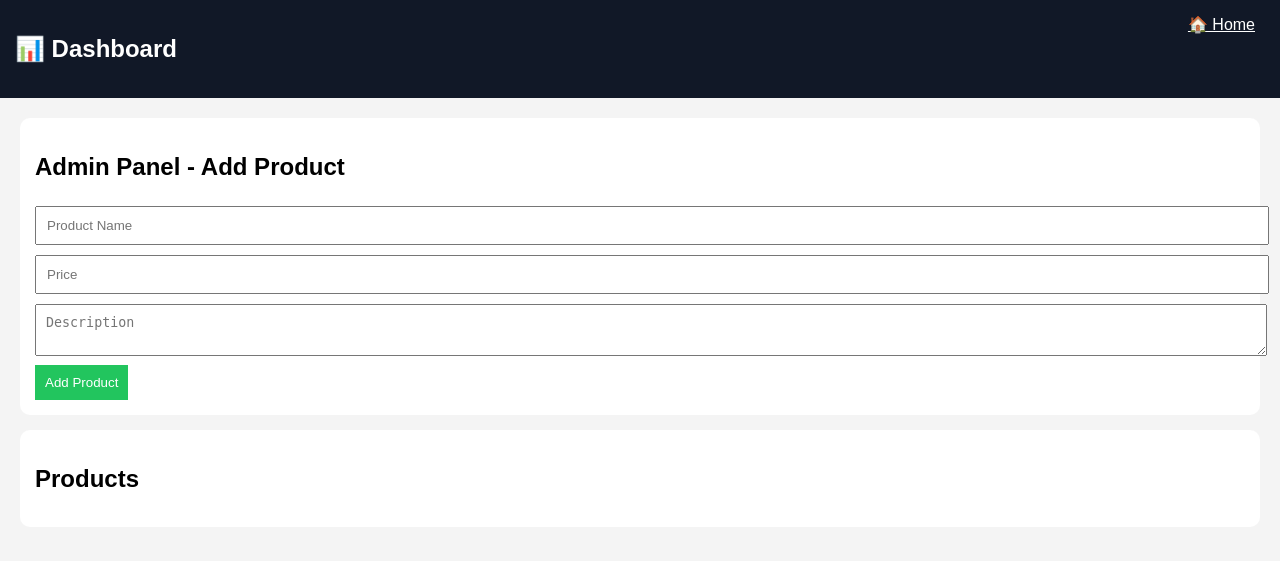
After one commit to mugambinewton985-art/my_store, a Flask app: template templates/dashboard.html in a window 1280 px wide. The commit adds this page. Shown: the top 561 px of the page. Run offline with Flask 3, Linux system fonts and the light colour scheme; the template is opened without the code that fills it, so the values that code supplies are empty.

Commit message:
added dashboard with admin panel inside

```diff
--- a/app.py
+++ b/app.py
@@ -153,3 +153,9 @@ def sitemap():
 @app.route('/google79512216d6a632fe.html')
 def google_verify():
     return "google-site-verification: @app.route('/http://google79512216d6a632fe.html/'"
+@app.route('/dashboard')
+def dashboard():
+    conn = get_db()
+    products = conn.execute("SELECT * FROM products").fetchall()
+    conn.close()
+    return render_template('dashboard.html', products=products)
--- /dev/null
+++ b/templates/dashboard.html
@@ -0,0 +1,98 @@
+<!DOCTYPE html>
+<html>
+<head>
+    <title>Hyper Store Kenya - Dashboard</title>
+
+    <style>
+        body {
+            margin: 0;
+            font-family: Arial;
+            background: #f4f4f4;
+        }
+
+        .topbar {
+            background: #111827;
+            color: white;
+            padding: 15px;
+            display: flex;
+            justify-content: space-between;
+        }
+
+        .container {
+            padding: 20px;
+        }
+
+        .card {
+            background: white;
+            padding: 15px;
+            margin-bottom: 15px;
+            border-radius: 10px;
+        }
+
+        input, textarea {
+            width: 100%;
+            padding: 10px;
+            margin: 5px 0;
+        }
+
+        button {
+            background: #22c55e;
+            color: white;
+            border: none;
+            padding: 10px;
+        }
+
+        .product {
+            padding: 10px;
+            border-bottom: 1px solid #ddd;
+        }
+
+        a {
+            margin-right: 10px;
+            color: blue;
+        }
+    </style>
+</head>
+
+<body>
+
+<div class="topbar">
+    <h2>📊 Dashboard</h2>
+    <a href="/" style="color:white;">🏠 Home</a>
+</div>
+
+<div class="container">
+
+    <!-- ADMIN PANEL INSIDE DASHBOARD -->
+    <div class="card">
+        <h2>Admin Panel - Add Product</h2>
+
+        <form method="POST" action="/add_product">
+            <input name="name" placeholder="Product Name" required>
+            <input name="price" placeholder="Price" required>
+            <textarea name="description" placeholder="Description" required></textarea>
+            <button type="submit">Add Product</button>
+        </form>
+    </div>
+
+    <!-- PRODUCTS -->
+    <div class="card">
+        <h2>Products</h2>
+
+        {% for p in products %}
+        <div class="product">
+            <b>{{ p.name }}</b><br>
+            KES {{ p.price }}<br>
+            {{ p.description }}<br><br>
+
+            <a href="/edit_product/{{ p.id }}">Edit</a>
+            <a href="/delete_product/{{ p.id }}">Delete</a>
+        </div>
+        {% endfor %}
+
+    </div>
+
+</div>
+
+</body>
+</html>
--- a/templates/index.html
+++ b/templates/index.html
@@ -46,3 +46,4 @@
 
 </body>
 </html>
+<a href="/dashboard">📊 Go to Dashboard</a>
```
